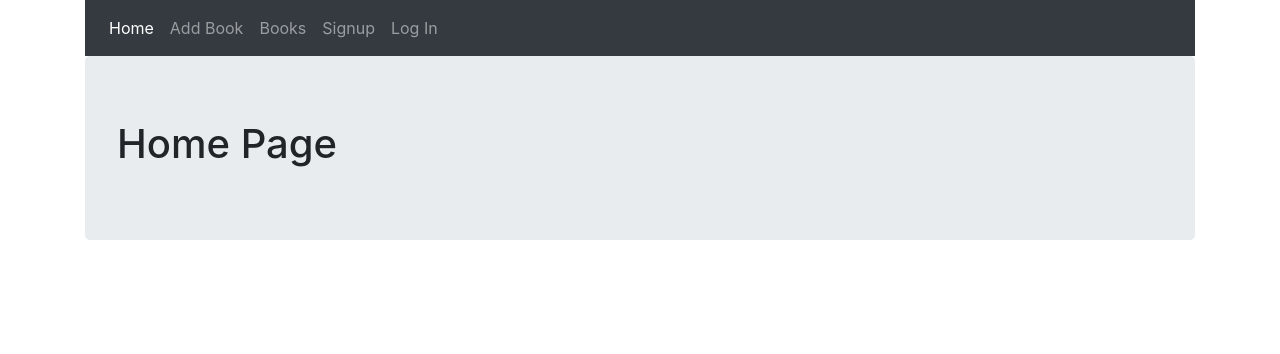
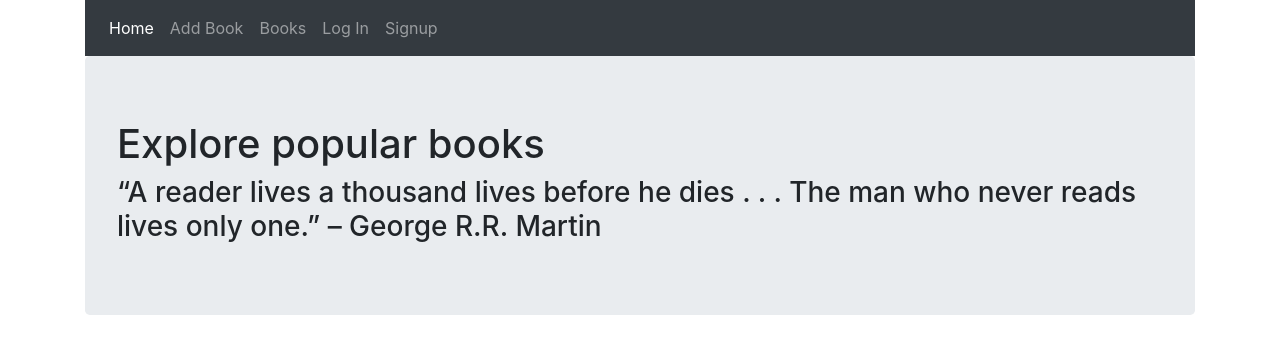
Before and after one commit to cjlee1191/betterReads, a React (Create React App) app in the folder client/: page / in a window 1280 px wide. Shown: the top 354 px of the page. Built offline with nearby package versions, Linux system fonts and the light colour scheme.

Commit message:
navbar changes

```diff
--- a/client/src/components/App.jsx
+++ b/client/src/components/App.jsx
@@ -29,7 +29,7 @@ const Navigation = () => (
       <li className="nav-item"><NavLink exact className="nav-link" activeClassName="active" to="/">Home</NavLink></li>
       <li className="nav-item"><NavLink exact className="nav-link" activeClassName="active" to="/books/new">Add Book</NavLink></li>
       <li className="nav-item"><NavLink exact className="nav-link" activeClassName="active" to="/books">Books</NavLink></li>
-      <li className="nav-item"><NavLink exact className="nav-link" activeClassName="active" to="/signup">Signup</NavLink></li>
+
 
       {
         localStorage.getItem("jwt") ?
@@ -37,6 +37,13 @@ const Navigation = () => (
         :
           <li className="nav-item"><NavLink exact className="nav-link" activeClassName="active" to="/login">Log In</NavLink></li>
       }
+      {
+        localStorage.getItem("jwt") ?
+          null
+        :
+        <li className="nav-item"><NavLink exact className="nav-link" to="/signup">Signup</NavLink></li>
+      }
+
     </ul>
   </nav>
 );
--- a/client/src/components/BookAdd.jsx
+++ b/client/src/components/BookAdd.jsx
@@ -4,7 +4,7 @@ import axios from 'axios';
 class BookAdd extends Component {
   constructor() {
     super();
-    this.state = { title: '', author: '', img_url: '', Description: '' };
+    this.state = { title: '', author: '', img_url: '', description: '' };
     this.handleChange = this.handleChange.bind(this);
     this.handleSubmit = this.handleSubmit.bind(this);
     this.handleCancel = this.handleCancel.bind(this);
@@ -50,7 +50,7 @@ class BookAdd extends Component {
           </div>
           <div className="form-group">
             <label>Description</label>
-            <input type="text" name="content"value={this.state.Description} onChange={this.handleChange} className="form-control" />
+            <input type="text" name="description" value={this.state.description} onChange={this.handleChange} className="form-control" />
           </div>
 
           <div className="btn-group">
--- a/client/src/components/Home.jsx
+++ b/client/src/components/Home.jsx
@@ -1,11 +1,18 @@
 import React from 'react';
 
-const Home = () => {
+class Home extends React.Component{
+  constructor(){
+    super()
+  }
+
+  render(){
   return (
     <div className="jumbotron">
-      <h1>Home Page</h1>
+      <h1>Explore popular books</h1>
+      <h3>“A reader lives a thousand lives before he dies . . . The man who never reads lives only one.” – George R.R. Martin</h3>
     </div>
   );
 }
+}
 
 export default Home;
--- a/client/src/components/Login.jsx
+++ b/client/src/components/Login.jsx
@@ -15,7 +15,7 @@ class Login extends Component {
     post('http://localhost:3000/api/user_token', request)
       .then(response => {
         localStorage.setItem("jwt", response.data.jwt);
-        this.props.history.push("/");
+        this.props.history.push("/books");
       })
       .catch(error => console.log('error', error));
   }
--- a/client/src/components/Signup.jsx
+++ b/client/src/components/Signup.jsx
@@ -16,7 +16,7 @@ const request = {"user": {"name": name, "email": email, "password": password}};
     post('http://localhost:3000/api/users', request)
       .then(response => {
         localStorage.setItem("jwt", response.data.jwt);
-        this.props.history.push("/");
+        this.props.history.push("/books");
         console.log(response)
       })
       .catch(error => console.log('error', error));
```
Also changed, not shown: 1 other file (tests, documents, lock files or other folders).
